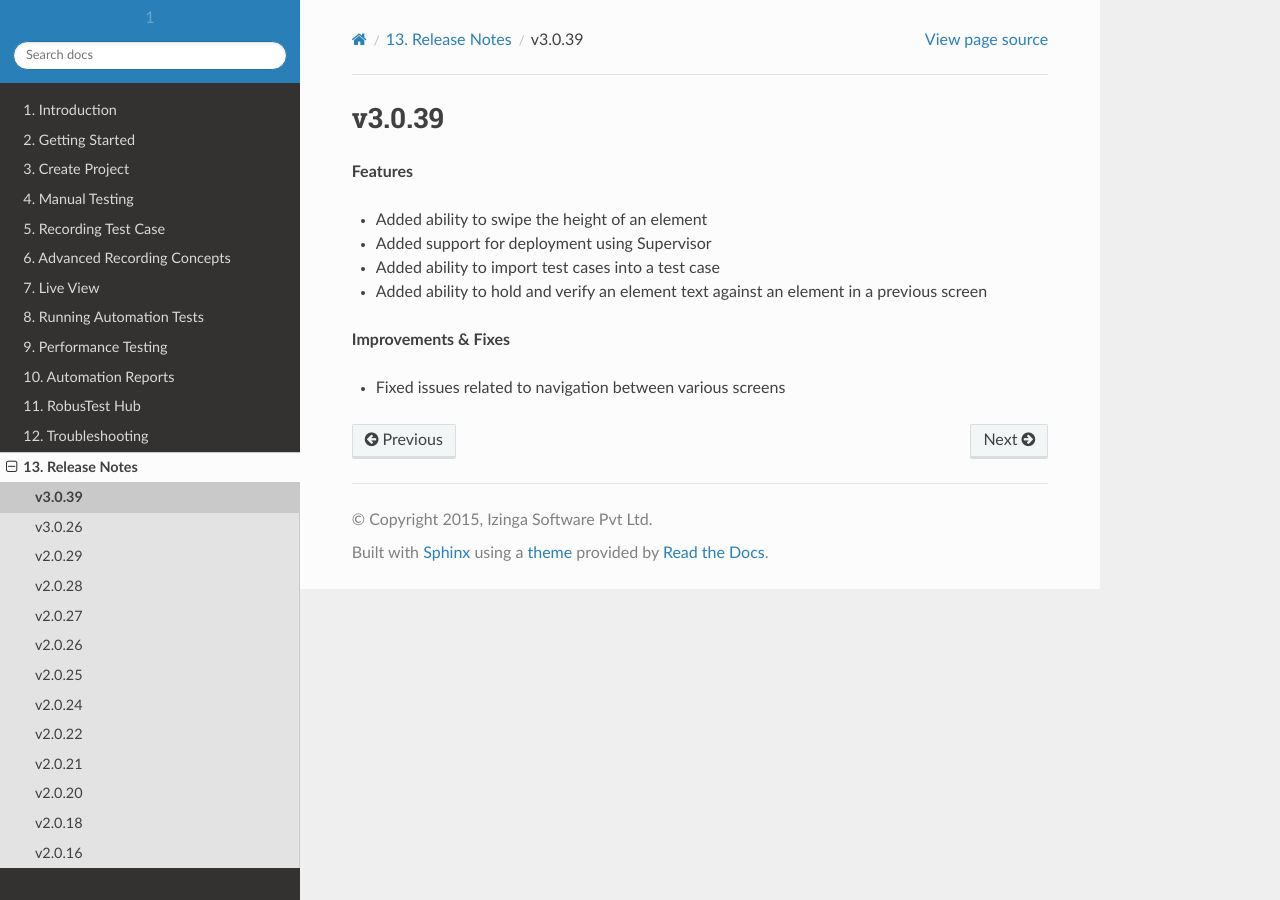
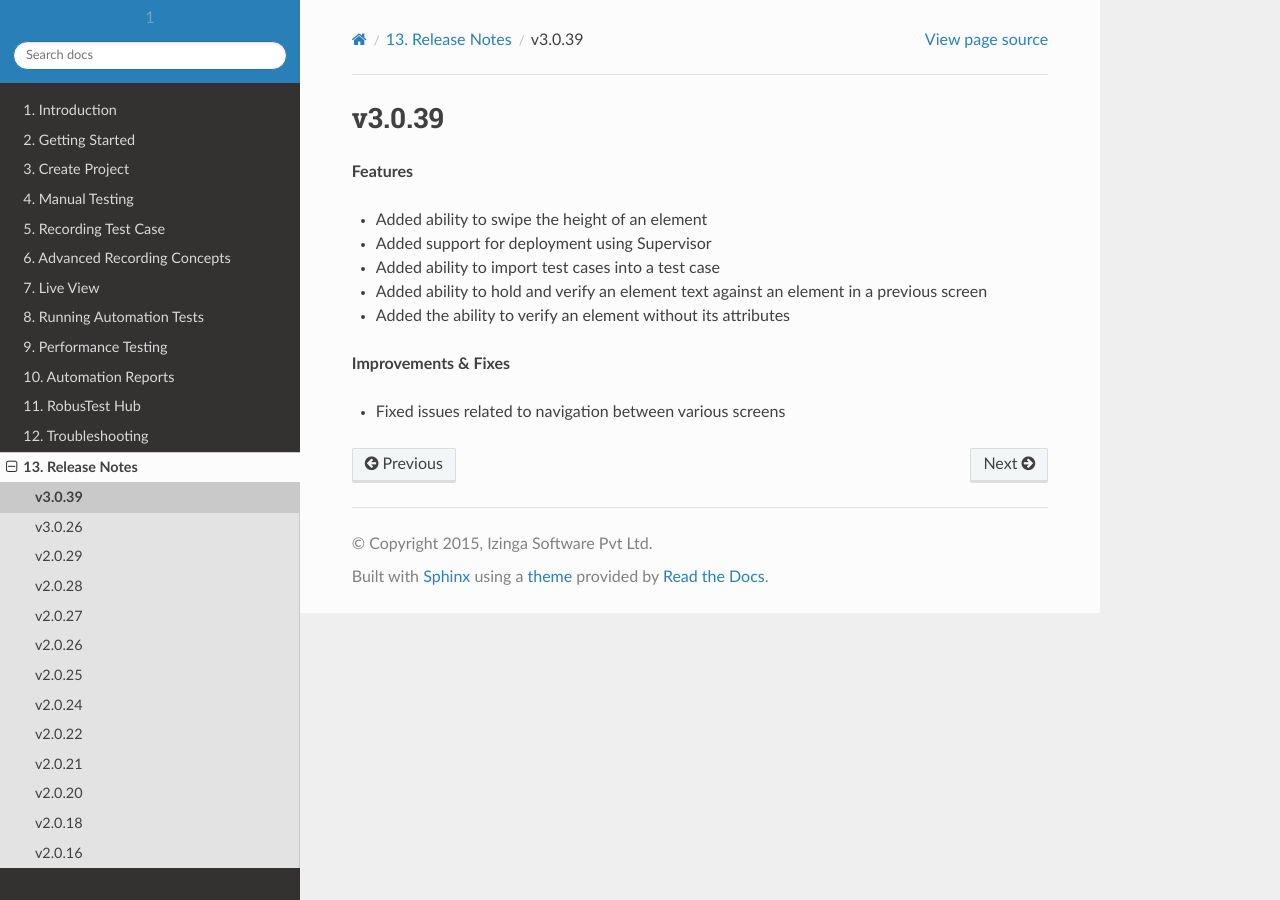
Before and after one commit to izinga/robustest_docs, a Sphinx documentation site: the page built from source/releases/3.0.39.rst, in a window 1280 px wide. Built offline with Sphinx 7.4.7 and the Read the Docs theme 2.0.0, drawn with Linux system fonts in a browser that asks for light colours.

Commit message:
added 3.0.39 releasenotes

```diff
--- a/source/releases/3.0.39.rst
+++ b/source/releases/3.0.39.rst
@@ -7,6 +7,7 @@ v3.0.39
 * Added support for deployment using Supervisor
 * Added ability to import test cases into a test case
 * Added ability to hold and verify an element text against an element in a previous screen
+* Added the ability to verify an element without its attributes
 
 **Improvements & Fixes**
 
```
